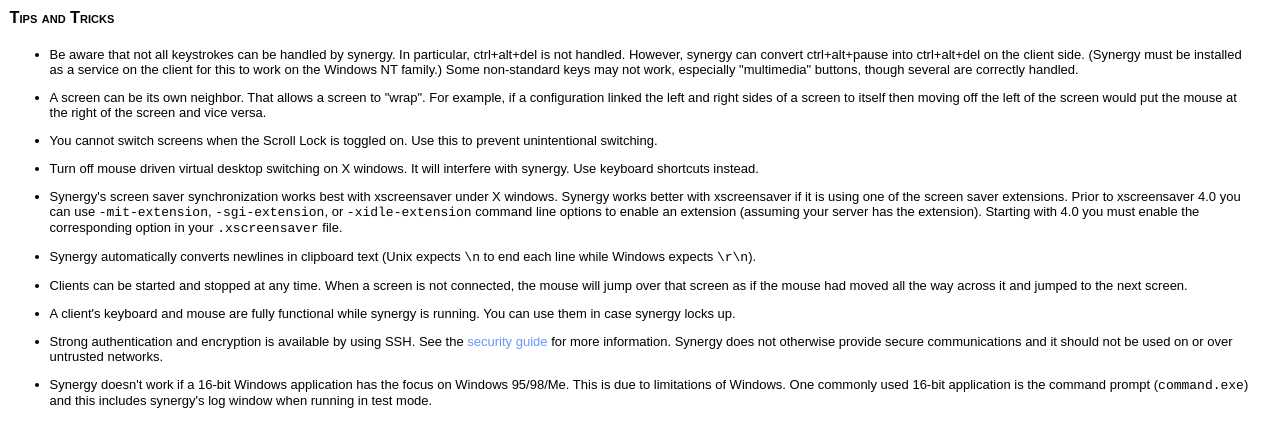
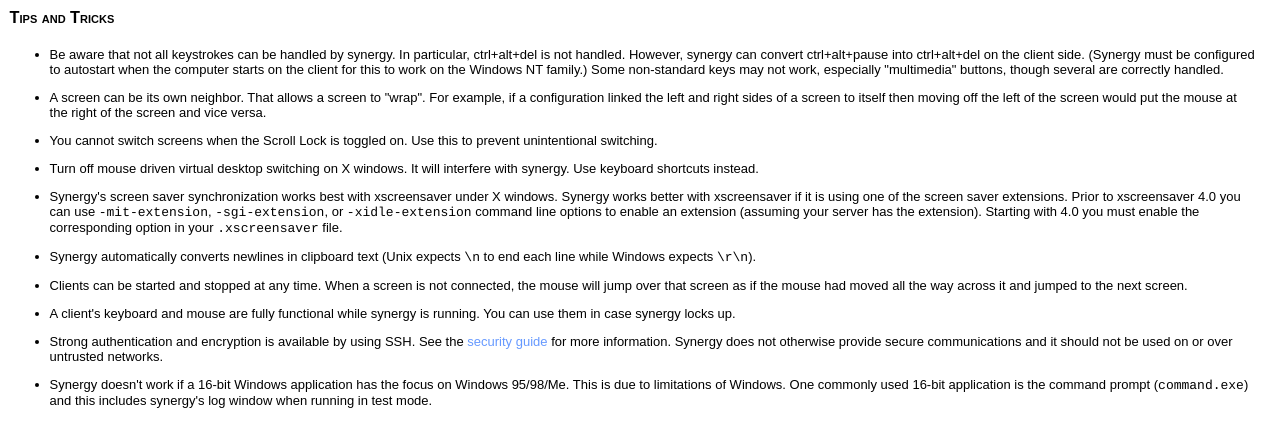
Before and after one commit to joshperry/unity, a plain HTML site: page doc/tips.html in a window 1280 px wide. Drawn offline with Linux system fonts and the light colour scheme.

Commit message:
Improved documentation of how to get ctrl+alt+pause working on Windows NT,2k,XP.

```diff
--- a/doc/tips.html
+++ b/doc/tips.html
@@ -12,10 +12,10 @@
   Be aware that not all keystrokes can be handled by synergy.  In
   particular, ctrl+alt+del is not handled.  However, synergy can
   convert ctrl+alt+pause into ctrl+alt+del on the client side.
-  (Synergy must be installed as a service on the client for this to
-  work on the Windows NT family.)  Some non-standard keys may not
-  work, especially "multimedia" buttons, though several are
-  correctly handled.
+  (Synergy must be configured to autostart when the computer starts
+  on the client for this to work on the Windows NT family.)  Some
+  non-standard keys may not work, especially "multimedia" buttons,
+  though several are correctly handled.
 </p>
 
 <li>
```
Also changed, not shown: doc/faq.html (+2 -1 lines).
